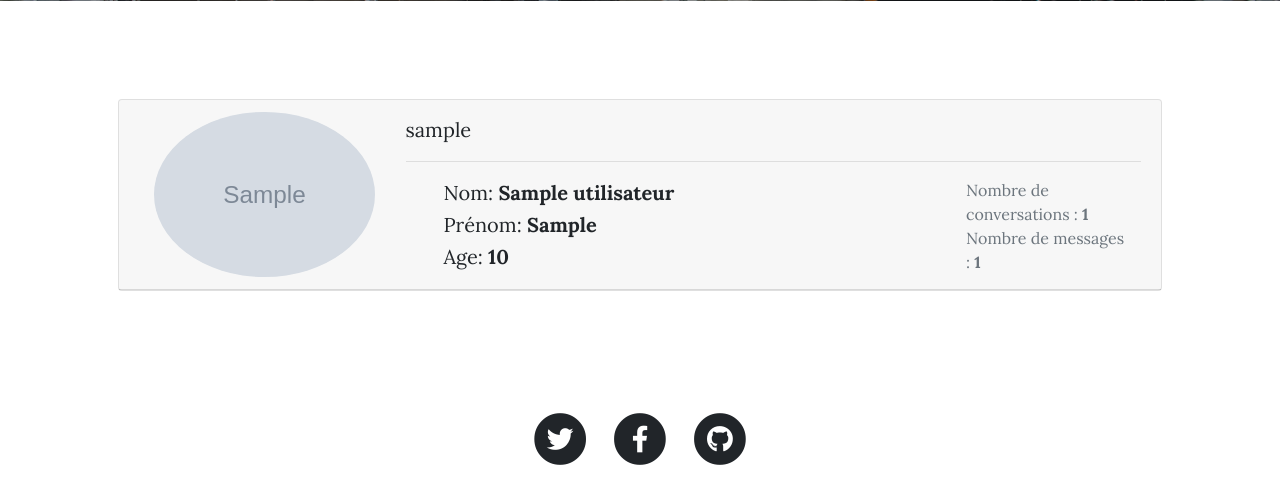
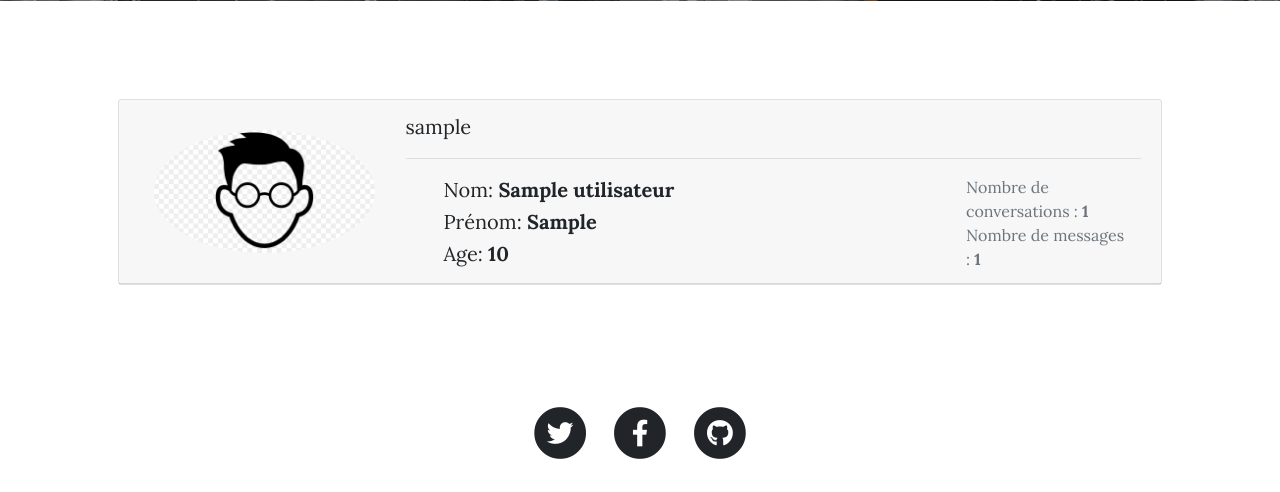
Before and after one commit to gaspard-lonchampt/forum, a PHP site: page /pages/display_profil.php in a window 1280 px wide. Shown: the part 692-1184 px from the top of the page. Run offline with PHP 8.4, Linux system fonts and the light colour scheme; the visitor is signed in with stand-in values (Sample User, id 1); tables that the repository leaves empty or names only in its code hold one stand-in row (values such as "Sample post"); grey boxes marked "Sample" are stand-in pictures.

Commit message:
Bug-Affichage-Membre

```diff
--- a/classe/class_utilisateur.php
+++ b/classe/class_utilisateur.php
@@ -190,7 +190,7 @@ class Utilisateur {
                 <div class="col-md-12">
                     <div class="card mb-4">
                         <div class="card-header">
-                        <div class="media flex-wrap w-100 align-items-center"> <div class="container w-25 h-25 ml-0"><img src="../img/avatars/<?php echo $value['avatar'] ?>" class="d-block ui-w-40 rounded-circle w-100 h-100" alt="avatar"></div>
+                            <div class="media flex-wrap w-100 align-items-center"> <div class="container w-25 h-25 ml-0"><img src="../img/avatars/14.jpg" class="d-block ui-w-40 rounded-circle w-100 h-100" alt="avatar"></div>
                                 <div class="media-body ml-3"> <?php echo $value['login'] ?>
                                 <hr>
                                     <div class="container d-flex">
--- a/classe/conversation.php
+++ b/classe/conversation.php
@@ -81,7 +81,7 @@ class Conversation {
                 <div class="col-md-12">
                     <div class="card mb-4">
                         <div class="card-header">
-                            <div class="media flex-wrap w-100 align-items-center"> <div class="container w-25 h-25 ml-0"><img src="../img/avatars/<?php echo $value['13'] ?>" class="d-block ui-w-40 rounded-circle w-100 h-100" alt="avatar"></div>
+                            <div class="media flex-wrap w-100 align-items-center"> <div class="container w-25 h-25 ml-0"><img src="../img/avatars/<?php echo $value['avatar'] ?>" class="d-block ui-w-40 rounded-circle w-100 h-100" alt="avatar"></div>
                             <div class="media-body ml-3"> <a href="message.php?id=<?php echo $value['0']?>"><?php echo $value['3'] ?></a>
                             <hr>
                             <div class="container d-flex">
```
Lines whose indentation alone changed are shown as unchanged.
